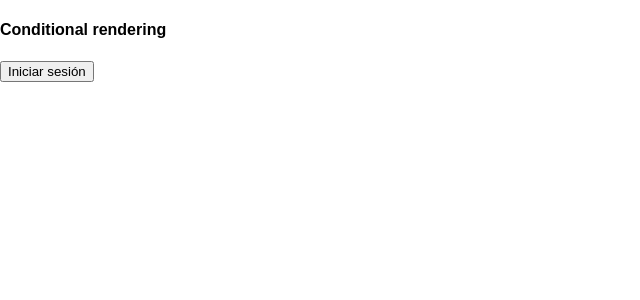
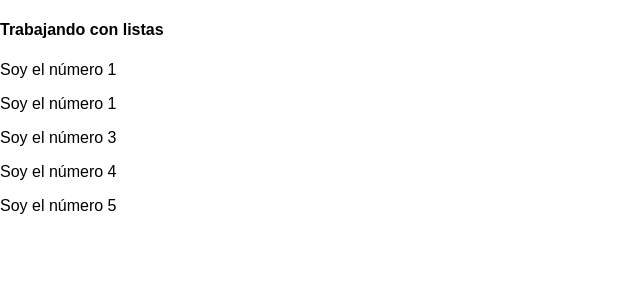
Before and after one commit to hmraul/udemy-react16-course, a React (Create React App) app: page / in a window 1280 px wide. Shown: the top 300 px of the page, without its empty margins (0-640 px from the left). Built offline with nearby package versions, Linux system fonts and the light colour scheme.

Commit message:
Simple list case

```diff
--- /dev/null
+++ b/src/AppList.js
@@ -0,0 +1,18 @@
+import React, { Component } from 'react';
+
+class App extends Component {
+    render() {
+          const numbers = [1, 1, 3, 4, 5]
+
+        return (
+            <div className="App">
+                <h4>Trabajando con listas</h4>
+                {numbers.map((number, index) => {
+                    return <p key={index}>Soy el número {number}</p>
+                })}
+            </div>
+        )
+    }
+}
+
+export default App;
```
Also changed, not shown: src/index.js (+9 -8 lines).
